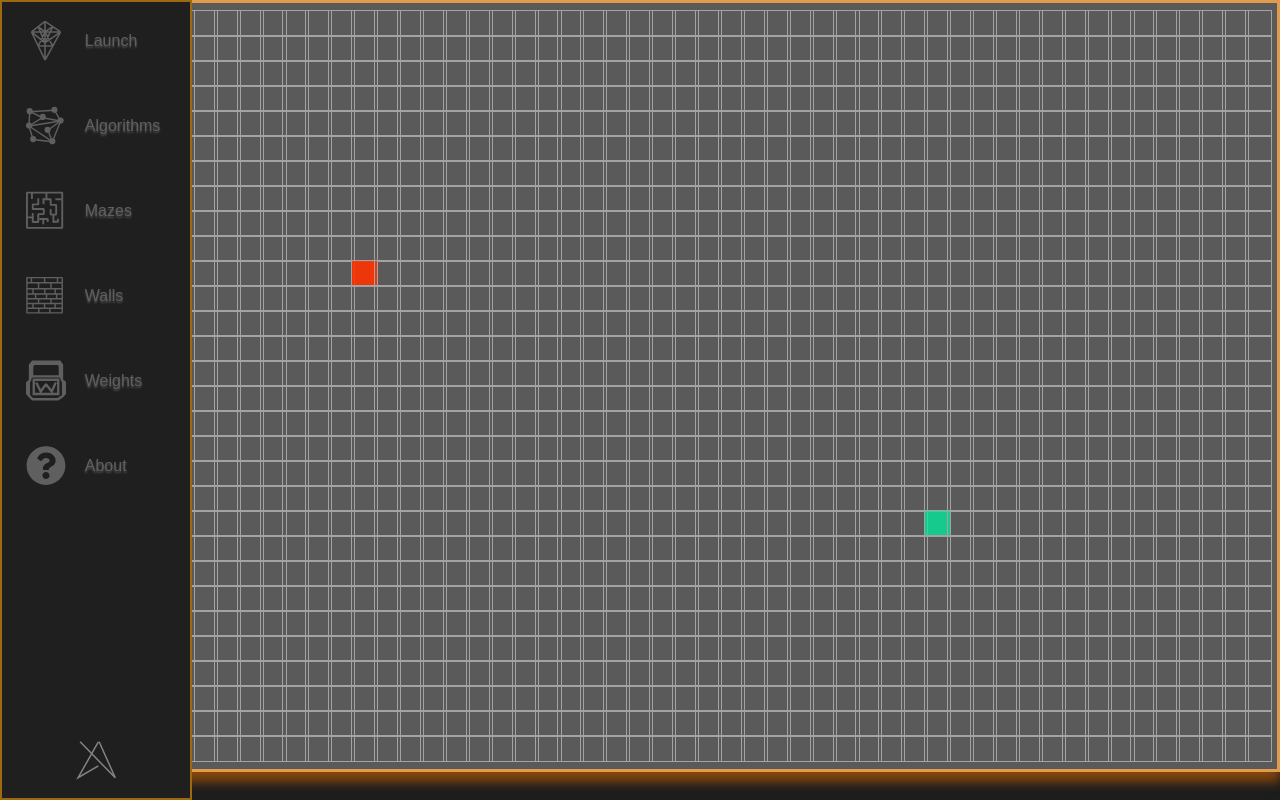
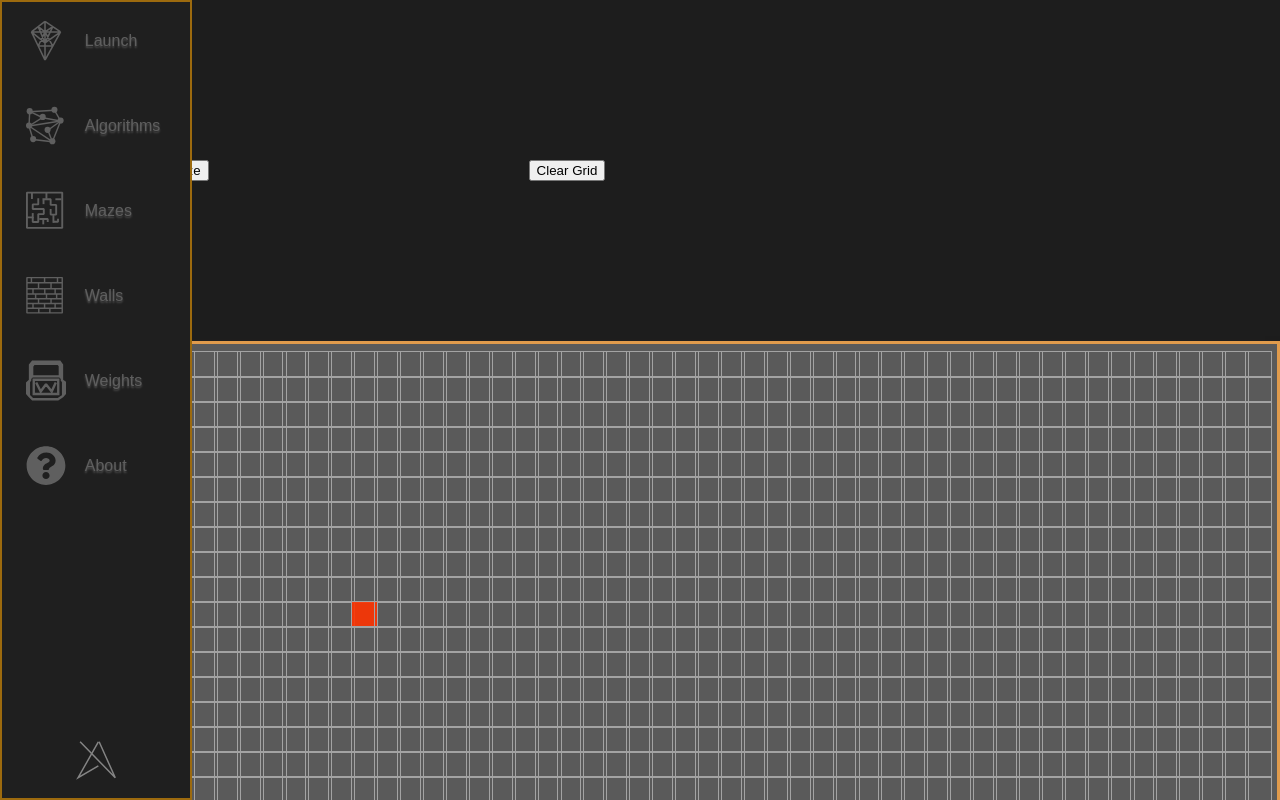
Before and after one commit to warferton/PathfindingVisualizer, a Next.js app: page / in a window 1280 px wide. Shown: the top 800 px of the page. Built offline with nearby package versions, Linux system fonts and the light colour scheme.

Commit message:
added cleanup and random maze. Have to pretty up the controlls

```diff
--- a/algorithms/common-functions.js
+++ b/algorithms/common-functions.js
@@ -115,7 +115,7 @@ export const animate = (node_list) => {
                     }, 10 * i)
                 }
             }, 8 * i)
-                return;
+                return node_list;
         }
 
         //animate search
--- /dev/null
+++ b/algorithms/mazes/simple-pattern/simple-random-maze.js
@@ -0,0 +1,10 @@
+export const SimpleMaze = (grid, percentile) => {
+    const temp_grid = grid.slice();
+    for(const row of temp_grid){
+        for(const node of row){
+            if(node.role !== 'GOAL' || node.role !== 'START')
+                node.wall = Math.floor(Math.random() * 100) < percentile;
+        }
+    }
+    return temp_grid;
+}
--- a/components/grid/grid.component.js
+++ b/components/grid/grid.component.js
@@ -3,17 +3,20 @@ import { createRef } from 'react';
 import { animate, createNode } from '../../algorithms/common-functions';
 import Node from '../node/node.component';
 import styles from '../../styles/Grid.module.css';
+import NodeStyles from '../../styles/Node.module.css';
 
 
 const START = {y:20 , x: 35 }
 
 const GOAL = {  y:10 , x: 10 }
 
-const Grid = forwardRef((props, ref) => {
+export const Grid = forwardRef((props, ref) => {
 
     const { placeItem, pathAlgorithm } = props;
 
     const [grid, setGrid] = useState([]);
+
+    let marked_nodes = [];
 
     useEffect( () => {
         const max_rows = props.limit / 10;
@@ -54,7 +57,40 @@ const Grid = forwardRef((props, ref) => {
         const algorithm = pathAlgorithm.algorithm;
         const start_node = grid[START.y][START.x];
         const end_node = grid[GOAL.y][GOAL.x];
-        return animate(pathAlgorithm.algorithm(grid, start_node, end_node));
+        marked_nodes =  animate(pathAlgorithm.algorithm(grid, start_node, end_node));
+    }
+
+    const constructMaze = (func) => {
+        const start_node = grid[START.y][START.x];
+        const end_node = grid[GOAL.y][GOAL.x];
+        setGrid(func(grid, 25));
+    }
+
+    const clear = () => {
+        for(const row of grid){
+            for(const node of row){
+                node.wall = false;
+                node.weight = 1;
+                node.parent = null;
+                node.visited = false;
+
+                if(node.role === ''){
+                    node.ref.current.className = NodeStyles.node;
+                    continue;
+                }
+
+                if(node.role === 'START'){
+                    node.ref.current.className = `${NodeStyles.node} ${NodeStyles.startNode}`;
+                    continue;
+                }
+
+                if(node.role === 'GOAL'){
+                node.ref.current.className = `${NodeStyles.node} ${NodeStyles.goalNode}`;
+                    continue;
+                }
+
+            }
+        }
     }
 
     //============================================================================
@@ -127,6 +163,8 @@ const Grid = forwardRef((props, ref) => {
     return(
         <>
             <button ref={ ref } onClick={() => runAlgorithm()} style={{display: "none"}}/>
+            <button onClick={() => constructMaze()} style={{margin: "10rem"}}>Maze</button>
+            <button onClick={() => clear()} style={{margin: "10rem"}}>Clear Grid</button>
             <div
             className={styles.grid}
             onMouseUp = { onMouseUp }
@@ -137,5 +175,3 @@ const Grid = forwardRef((props, ref) => {
     )
 
 });
-
-export default Grid;
--- a/components/nav/nav.component.js
+++ b/components/nav/nav.component.js
@@ -5,9 +5,11 @@ import { BFS } from '../../algorithms/search/bfs/bfs'
 import { DFS } from '../../algorithms/search/dfs/dfs'
 import { consecutiveDFS } from '../../algorithms/search/dfs/consecutiveDfs'
 import { IDA } from '../../algorithms/search/IDA-Star/ida'
+import { SimpleMaze } from '../../algorithms/mazes/simple-pattern/simple-random-maze';
+import { Grid } from '../grid/grid.component'
 import styles from '../../styles/Nav.module.css'
 
-const Nav = (props) => {
+export const Nav = (props) => {
 
 const { setPlaceItem, setPathAlgorithm, runRef } = props;
 
@@ -66,6 +68,7 @@ return (
                      <span className={ styles.navItemText } > Launch </span>
                 </button>
             </li>
+
             <li className={ styles.navItem}>
                 <button className={ styles.navButton + " " + styles.button}>
 
@@ -175,7 +178,7 @@ return (
                     <li>
                         <button
                         className= { styles.button }
-                        onClick={ () => console.log("Maze")}>
+                        onClick={ () => Grid.call(constructMaze(SimpleMaze), Grid, [])}>
                             <p>Random Maze</p>
                         </button>
                     </li>
@@ -276,6 +279,7 @@ return (
                     <span className={ styles.navItemText }> About </span>
                 </button>
             </li>
+
             <li className={ styles.navItem }>
                 <a href="https://warferton.github.io/" className={ styles.button + " " + styles.logo }>
                     <svg width="150" height="75" viewBox="0 0 269 260" fill="none" xmlns="http://www.w3.org/2000/svg">
@@ -290,5 +294,3 @@ return (
 )
 
 }
-
-export default Nav;
--- a/components/path-visualiser.js
+++ b/components/path-visualiser.js
@@ -1,6 +1,6 @@
 import { useState, useRef } from 'react';
-import Grid from './grid/grid.component'
-import Nav from './nav/nav.component';
+import { Grid } from './grid/grid.component'
+import { Nav } from './nav/nav.component';
 
 const PathVisualiser = () => {
 
```
